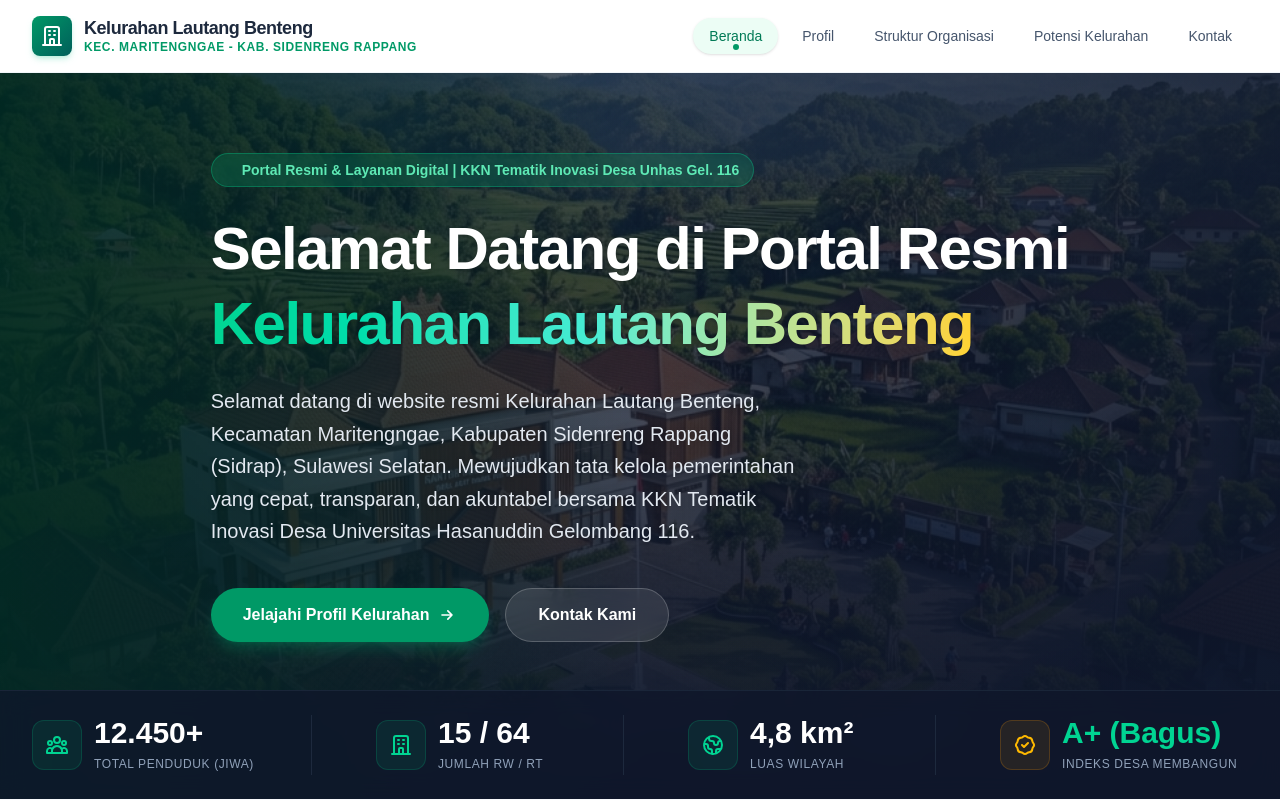
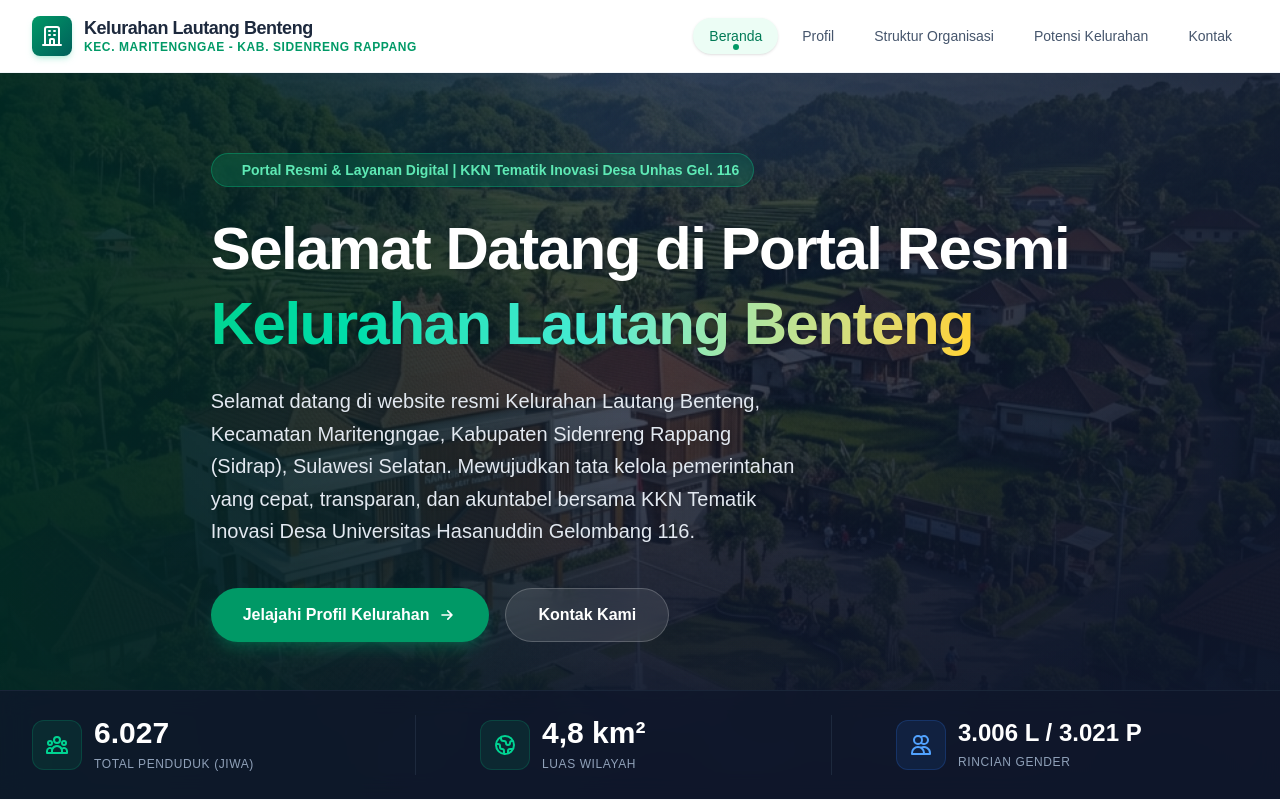
Before and after one commit to aabiilrqm/Website-Lautang-Benteng, a Next.js app: page / in a window 1280 px wide. Shown: the top 800 px of the page. Built offline with nearby package versions, Linux system fonts and the light colour scheme.

Commit message:
Menambahkan data aktual

```diff
--- a/components/home/HeroBanner.tsx
+++ b/components/home/HeroBanner.tsx
@@ -74,25 +74,15 @@ export default function HeroBanner() {
       {/* Floating Statistics Bottom Bar */}
       <div className="relative z-10 bg-slate-900/80 border-t border-slate-800/80 backdrop-blur-md py-6">
         <div className="max-w-7xl mx-auto px-4 sm:px-6 lg:px-8">
-          <div className="grid grid-cols-2 md:grid-cols-4 gap-6 lg:gap-8 divide-y md:divide-y-0 md:divide-x divide-slate-800 text-center md:text-left">
+          <div className="grid grid-cols-1 md:grid-cols-3 gap-6 lg:gap-8 divide-y md:divide-y-0 md:divide-x divide-slate-800 text-center md:text-left">
 
             <div className="flex flex-col md:flex-row items-center gap-3 pt-4 md:pt-0 first:pt-0">
               <div className="p-3 rounded-xl bg-emerald-500/10 text-emerald-400 border border-emerald-500/20 shrink-0">
                 <svg className="w-6 h-6" fill="none" stroke="currentColor" viewBox="0 0 24 24"><path strokeLinecap="round" strokeLinejoin="round" strokeWidth="2" d="M17 20h5v-2a3 3 0 00-5.356-1.857M17 20H7m10 0v-2c0-.656-.126-1.283-.356-1.857M7 20H2v-2a3 3 0 015.356-1.857M7 20v-2c0-.656.126-1.283.356-1.857m0 0a5.002 5.002 0 019.288 0M15 7a3 3 0 11-6 0 3 3 0 016 0zm6 3a2 2 0 11-4 0 2 2 0 014 0zM7 10a2 2 0 11-4 0 2 2 0 014 0z" /></svg>
               </div>
               <div>
-                <span className="block font-black text-2xl lg:text-3xl text-white">12.450+</span>
+                <span className="block font-black text-2xl lg:text-3xl text-white">6.027</span>
                 <span className="text-xs font-medium text-slate-400 uppercase tracking-wider">Total Penduduk (Jiwa)</span>
-              </div>
-            </div>
-
-            <div className="flex flex-col md:flex-row items-center gap-3 md:pl-8 pt-4 md:pt-0">
-              <div className="p-3 rounded-xl bg-emerald-500/10 text-emerald-400 border border-emerald-500/20 shrink-0">
-                <svg className="w-6 h-6" fill="none" stroke="currentColor" viewBox="0 0 24 24"><path strokeLinecap="round" strokeLinejoin="round" strokeWidth="2" d="M19 21V5a2 2 0 00-2-2H7a2 2 0 00-2 2v16m14 0h2m-2 0h-5m-9 0H3m2 0h5M9 7h1m-1 4h1m4-4h1m-1 4h1m-5 10v-5a1 1 0 011-1h2a1 1 0 011 1v5m-4 0h4" /></svg>
-              </div>
-              <div>
-                <span className="block font-black text-2xl lg:text-3xl text-white">15 / 64</span>
-                <span className="text-xs font-medium text-slate-400 uppercase tracking-wider">Jumlah RW / RT</span>
               </div>
             </div>
 
@@ -107,12 +97,12 @@ export default function HeroBanner() {
             </div>
 
             <div className="flex flex-col md:flex-row items-center gap-3 md:pl-8 pt-4 md:pt-0">
-              <div className="p-3 rounded-xl bg-amber-500/10 text-amber-400 border border-amber-500/20 shrink-0">
-                <svg className="w-6 h-6" fill="none" stroke="currentColor" viewBox="0 0 24 24"><path strokeLinecap="round" strokeLinejoin="round" strokeWidth="2" d="M9 12l2 2 4-4M7.835 4.697a3.42 3.42 0 001.946-.806 3.42 3.42 0 014.438 0 3.42 3.42 0 001.946.806 3.42 3.42 0 013.138 3.138 3.42 3.42 0 00.806 1.946 3.42 3.42 0 010 4.438 3.42 3.42 0 00-.806 1.946 3.42 3.42 0 01-3.138 3.138 3.42 3.42 0 00-1.946.806 3.42 3.42 0 01-4.438 0 3.42 3.42 0 00-1.946-.806 3.42 3.42 0 01-3.138-3.138 3.42 3.42 0 00-.806-1.946 3.42 3.42 0 010-4.438 3.42 3.42 0 00.806-1.946 3.42 3.42 0 013.138-3.138z" /></svg>
+              <div className="p-3 rounded-xl bg-blue-500/10 text-blue-400 border border-blue-500/20 shrink-0">
+                <svg className="w-6 h-6" fill="none" stroke="currentColor" viewBox="0 0 24 24"><path strokeLinecap="round" strokeLinejoin="round" strokeWidth="2" d="M12 4.354a4 4 0 110 5.292M15 21H3v-1a6 6 0 0112 0v1zm0 0h6v-1a6 6 0 00-9-5.197M13 7a4 4 0 11-8 0 4 4 0 018 0z" /></svg>
               </div>
               <div>
-                <span className="block font-black text-2xl lg:text-3xl text-emerald-400">A+ (Bagus)</span>
-                <span className="text-xs font-medium text-slate-400 uppercase tracking-wider">Indeks Desa Membangun</span>
+                <span className="block font-black text-xl lg:text-2xl text-white">3.006 L / 3.021 P</span>
+                <span className="text-xs font-medium text-slate-400 uppercase tracking-wider">Rincian Gender</span>
               </div>
             </div>
 
```
Also changed, not shown: 1 other file (tests, documents, lock files or other folders).
